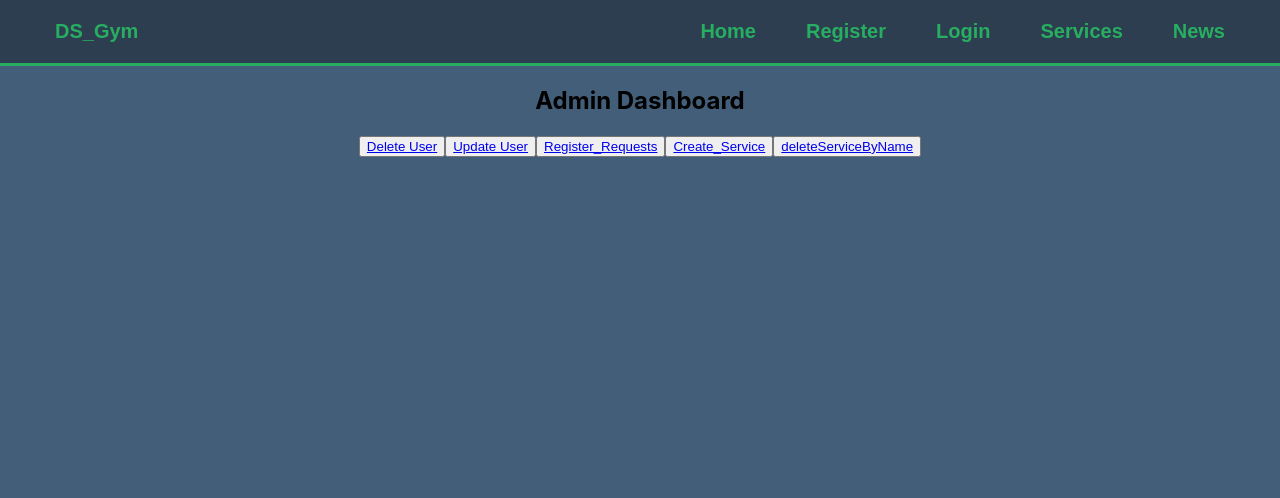
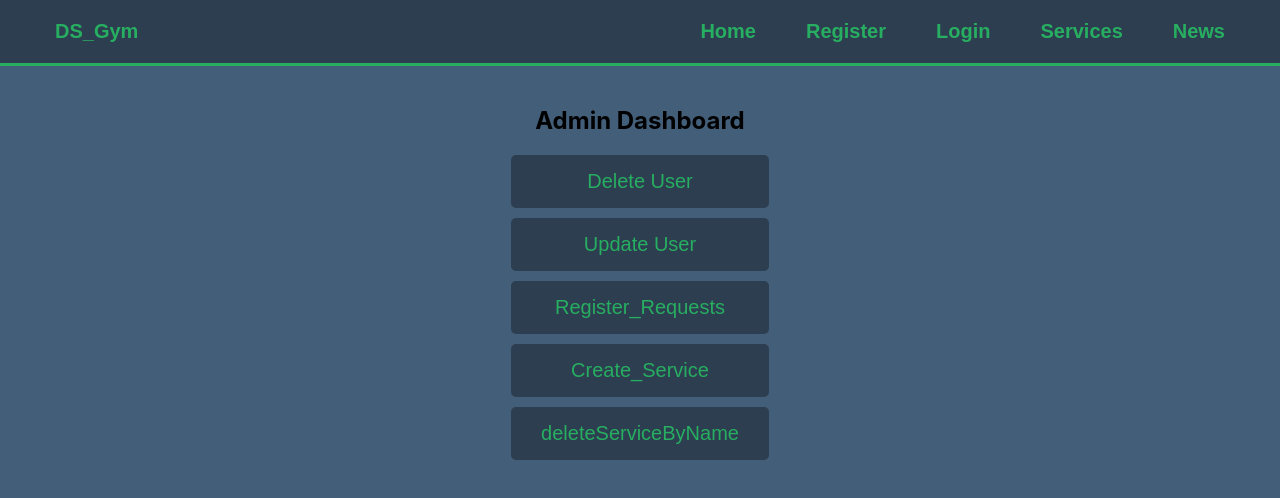
Before and after one commit to filipposmertzanakis/gym, a React (Create React App) app in the folder gym-management-frontend/: page /AdminPage in a window 1280 px wide. Shown: the top 498 px of the page. Built offline with nearby package versions, Linux system fonts and the light colour scheme.

Commit message:
zaf adminpage.css veltiosi

```diff
--- a/gym-management-frontend/src/components/AdminPage.js
+++ b/gym-management-frontend/src/components/AdminPage.js
@@ -1,5 +1,5 @@
 import React, { useState } from 'react';
-
+import '../styles/AdminPage.css';
 import { BrowserRouter as Router, Route, Routes, Link, } from 'react-router-dom';
 const AdminPage = () =>  {
     return (
--- a/gym-management-frontend/src/styles/AdminPage.css
+++ b/gym-management-frontend/src/styles/AdminPage.css
@@ -1,30 +1,38 @@
+.admin-page {
+  display: flex;
+  flex-direction: column;
+  align-items: center;
+  padding: 20px;
+}
+
+.admin-page h2 {
+  margin-bottom: 20px;
+}
+
 .admin-menu {
   display: flex;
-    gap: 10px;
-    justify-content: center;
-    margin-top: 20px;
+  flex-direction: column;
+  gap: 10px; /* Adds spacing between buttons */
 }
 
 .admin-menu button {
-    background-color: #3498db;
+  display: flex;
+  justify-content: center;
+  align-items: center;
+  padding: 15px 30px;
+  font-size: 20px;
+  background-color: #2C3E50;
+  color: #27AE60;
   border: none;
-    padding: 10px 20px;
-    color: white;
-    font-size: 16px;
+  border-radius: 5px;
   cursor: pointer;
-    border-radius: 5px;
-    transition: background-color 0.3s ease;
+}
+
+.admin-menu button a {
+  text-decoration: none;
+  color: inherit; /* Ensures the link color inherits the button's text color */
 }
 
 .admin-menu button:hover {
-    background-color: #2980b9;
+  background-color: #191a1e; /* Darker shade on hover */
 }
-
-  .admin-menu a {
-    color: white;
-    text-decoration: none;
-  }
-
-  .admin-menu button:focus {
-    outline: none;
-  }
```
Lines whose indentation alone changed are shown as unchanged.
